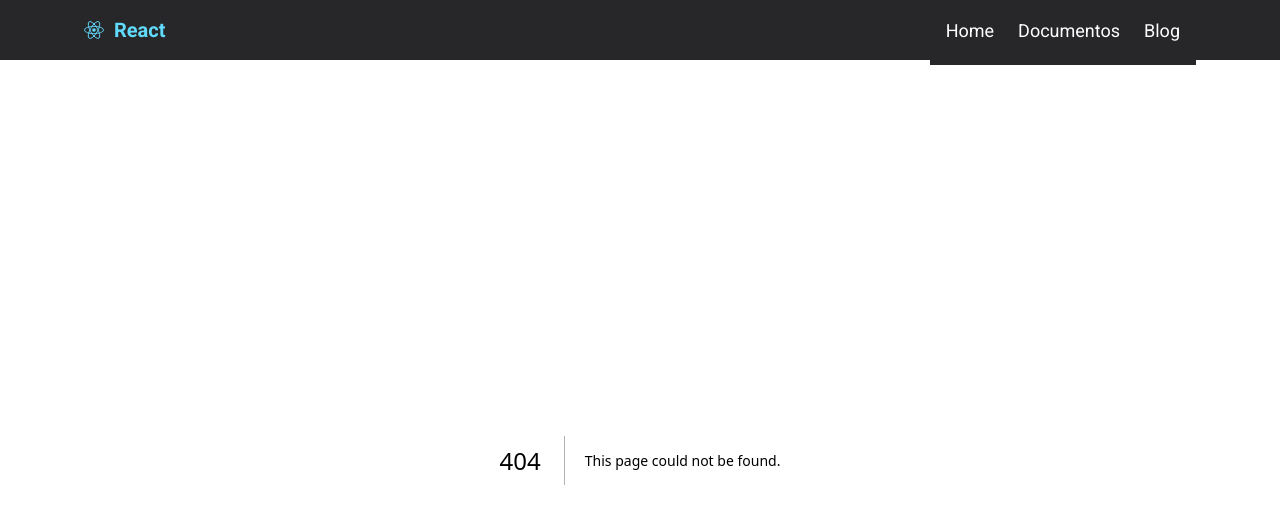
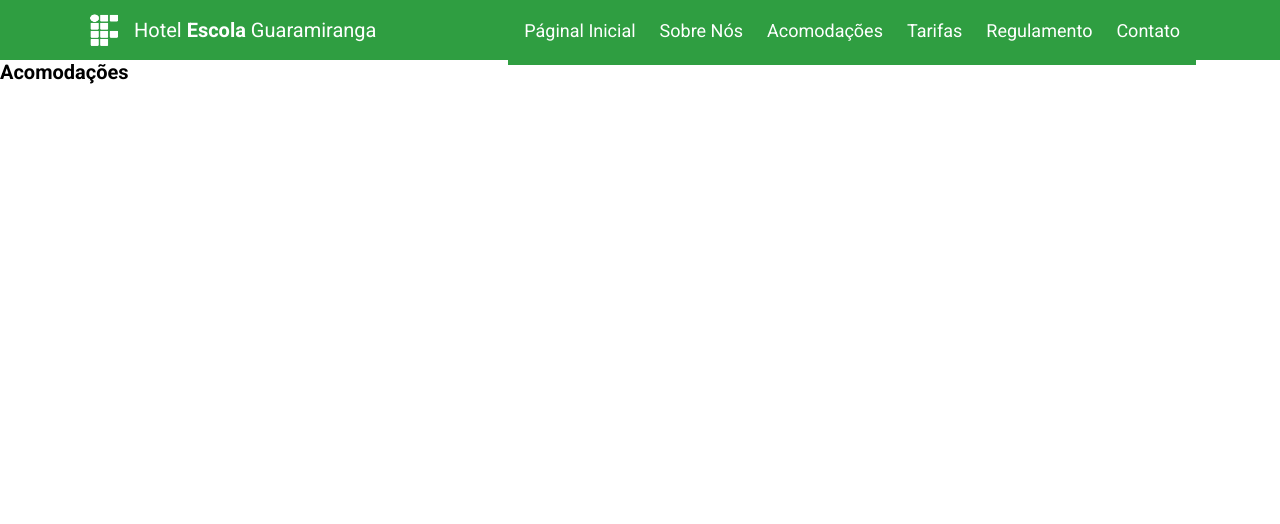
Before and after one commit to EliasHead/hotel-escola-front, a Next.js app: page /acomodacoes in a window 1280 px wide. Before the commit this address had no page. Shown: the top 524 px of the page. Built offline with nearby package versions, Linux system fonts and the light colour scheme.

Commit message:
feat: create pages

```diff
--- a/src/components/Navbar/index.tsx
+++ b/src/components/Navbar/index.tsx
@@ -9,7 +9,7 @@ import {
 
 import Image from 'next/image'
 
-import logo from '../../../public/logo-react.svg'
+import logo from '../../../public/logo-ifce.png'
 import NavItem from '../NavItem'
 import { useState } from 'react'
 
@@ -18,17 +18,27 @@ export function Navbar() {
   const [activeIdx, setActiveIdx] = useState(-1)
 
   const MENU_LIST = [
-    { text: 'Home', href: '/' },
-    { text: 'Documentos', href: '/docs' },
-    { text: 'Blog', href: '/blog' },
+    { text: 'Páginal Inicial', href: '/' },
+    { text: 'Sobre Nós', href: '/sobre' },
+    { text: 'Acomodações', href: '/acomodacoes' },
+    { text: 'Tarifas', href: '/tarifas' },
+    { text: 'Regulamento', href: '/regulamento' },
+    { text: 'Contato', href: '/contato' },
   ]
 
   return (
     <Header>
       <NavbarContainer>
         <LogoLink href="/">
-          <Image src={logo} alt="logo react" width={20} height={20} />
-          <span>React</span>
+          <Image
+            src={logo}
+            alt="logo Hotel Escola IFCE"
+            width={40}
+            height={40}
+          />
+          <span>
+            Hotel <strong>Escola</strong> Guaramiranga
+          </span>
         </LogoLink>
 
         <BurguerContainer
--- a/src/components/Navbar/styles.ts
+++ b/src/components/Navbar/styles.ts
@@ -37,7 +37,7 @@ const line3 = keyframes({
 })
 
 export const Header = styled('header', {
-  backgroundColor: '$zinc800',
+  backgroundColor: '$greenIFCE',
   color: '$white',
   width: '100%',
   position: 'sticky',
@@ -73,26 +73,26 @@ export const BurguerContainer = styled('div', {
 
   '&.active': {
     ':nth-child(1)': {
-      animation: `${line1Close} 1s forwards`,
+      animation: `${line1Close} 0.2s forwards`,
     },
     ':nth-child(2)': {
-      animation: `${line2Close} 1s forwards`,
+      animation: `${line2Close} 0.2s forwards`,
     },
     ':nth-child(3)': {
-      animation: `${line3Close} 1s forwards`,
+      animation: `${line3Close} 0.2s forwards`,
     },
   },
 
   ':nth-child(1)': {
-    animation: `${line1} 1s forwards`,
+    animation: `${line1} 0.2s forwards`,
   },
 
   ':nth-child(2)': {
-    animation: `${line2} 1s forwards`,
+    animation: `${line2} 0.2s forwards`,
   },
 
   ':nth-child(3)': {
-    animation: `${line3} 1s forwards`,
+    animation: `${line3} 0.2s forwards`,
   },
 })
 
@@ -106,7 +106,6 @@ export const BurguerLine = styled('div', {
 
 export const LogoLink = styled(Link, {
   height: '100%',
-  color: '#61DBFB',
   marginRight: '10px',
 
   display: 'flex',
@@ -114,7 +113,6 @@ export const LogoLink = styled(Link, {
 
   span: {
     marginLeft: '10px',
-    fontWeight: '700',
     fontSize: '2rem',
     lineHeight: '2rem',
   },
@@ -131,7 +129,7 @@ export const NavMenuList = styled('div', {
   padding: '24px 16px',
   transition: 'all 0.2s',
   minHeight: 'calc(100vh - 60px)',
-  backgroundColor: '$zinc800',
+  backgroundColor: '$greenIFCE',
 
   '&.active': {
     right: 0,
--- a/src/pages/learn.tsx
+++ b/src/pages/acomodacoes.tsx
@@ -1,3 +1,3 @@
 export default function Learn() {
-  return <h1>Aprender</h1>
+  return <h1>Acomodações</h1>
 }
--- a/src/pages/blog.tsx
+++ /dev/null
@@ -1,3 +0,0 @@
-export default function Blog() {
-  return <h1>Blog</h1>
-}
--- /dev/null
+++ b/src/pages/contato.tsx
@@ -0,0 +1,3 @@
+export default function Contato() {
+  return <div>Contato</div>
+}
--- a/src/pages/docs.tsx
+++ /dev/null
@@ -1,3 +0,0 @@
-export default function Docs() {
-  return <h1>Docs</h1>
-}
--- /dev/null
+++ b/src/pages/regulamento.tsx
@@ -0,0 +1,3 @@
+export default function Regulamento() {
+  return <h1>Regulamento</h1>
+}
--- /dev/null
+++ b/src/pages/sobre.tsx
@@ -0,0 +1,3 @@
+export default function Sobre() {
+  return <h1>Sobre Nós</h1>
+}
--- /dev/null
+++ b/src/pages/tarifas.tsx
@@ -0,0 +1,3 @@
+export default function Tarifas() {
+  return <h1>Tarifas</h1>
+}
--- a/src/styles/index.ts
+++ b/src/styles/index.ts
@@ -13,6 +13,7 @@ export const {
   theme: {
     colors: {
       white: '#fff',
+      black: '#000000',
 
       gray900: '#121214',
       gray800: '#202024',
@@ -22,9 +23,10 @@ export const {
       green200: '#2f9e41',
       green300: '#00b37e',
 
-      green: '#2f9e41',
-      red: '#cd191e',
-      black: '#000000',
+      greenIFCE: '#2f9e41',
+      redIFCE: '#cd191e',
+
+      blue600: '#0284c7',
 
       zinc800: '#27272a',
     },
```
Also changed, not shown: public/logo-ifce.png (added), public/logo-react.svg (deleted).
